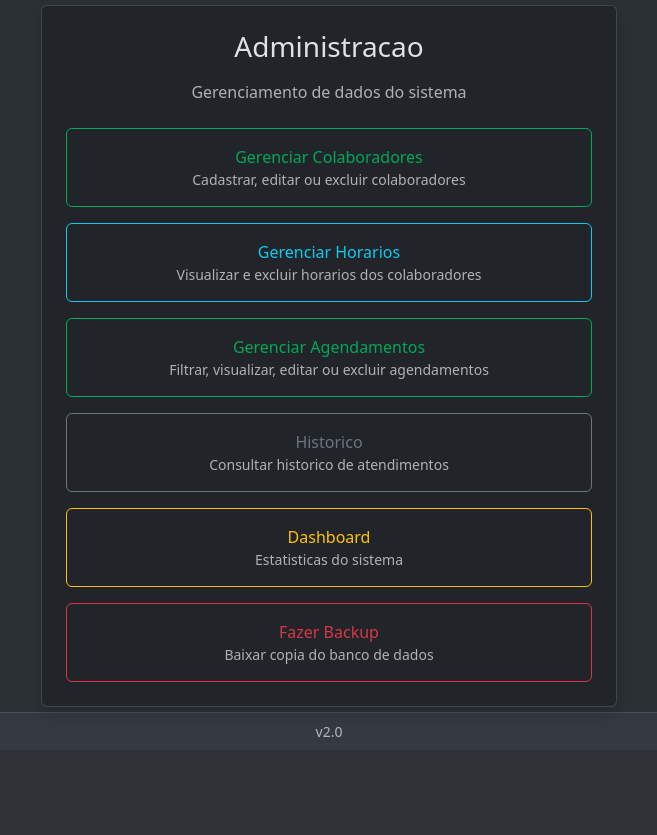
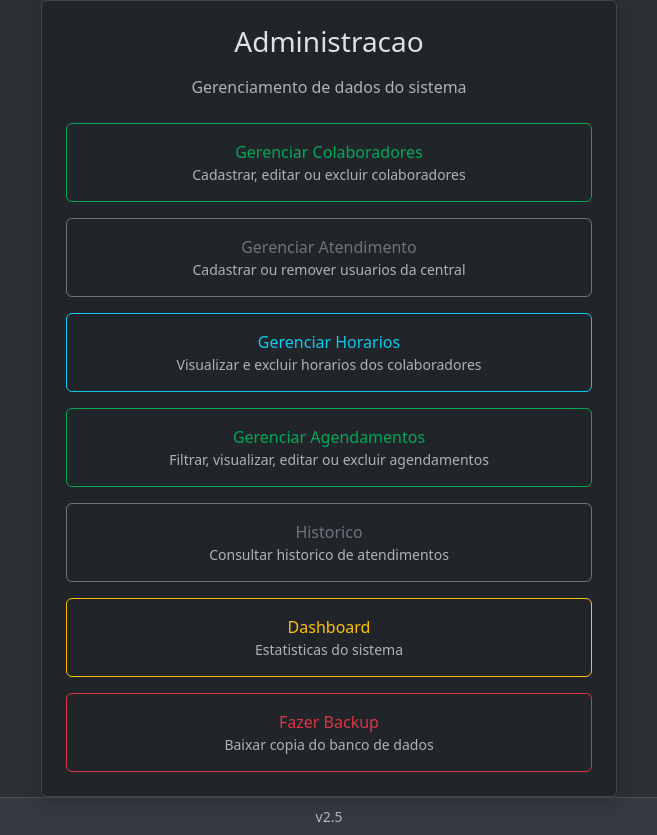
Before and after one commit to DougVikt/app_agendamento, a Flask app: page /admin in a window 1280 px wide. Shown: the part 50-885 px from the top of the page, without its empty margins (311-968 px from the left). Before the commit the page ends 787 px from the top, so only its background shows below. Run offline with Flask 3, Linux system fonts and the light colour scheme; the visitor is signed in with stand-in values (Sample User, id 1).

Commit message:
feat: add atendimento table, user tracking in agendamentos, telefone filter

```diff
--- a/app.py
+++ b/app.py
@@ -6,7 +6,7 @@ from flask import Flask, render_template, request, jsonify, session, redirect
 
 app = Flask(__name__)
 app.secret_key = 'agenda2026secret'
-VERSAO = "v2.0"
+VERSAO = "v2.5"
 
 DB_PATH = os.environ.get("AGENDA_DB") or os.path.join(os.path.dirname(__file__), '.agenda.db')
 
@@ -22,6 +22,10 @@ def init_db():
     conn = get_db()
     conn.executescript("""
         CREATE TABLE IF NOT EXISTS colaborador (
+            id INTEGER PRIMARY KEY AUTOINCREMENT,
+            nome TEXT NOT NULL UNIQUE
+        );
+        CREATE TABLE IF NOT EXISTS atendimento (
             id INTEGER PRIMARY KEY AUTOINCREMENT,
             nome TEXT NOT NULL UNIQUE
         );
@@ -50,10 +54,15 @@ def init_db():
             hora_fim TEXT NOT NULL,
             status TEXT NOT NULL DEFAULT 'Agendado',
             criado_em TEXT DEFAULT (datetime('now','localtime')),
+            atendimento_user TEXT DEFAULT '',
             FOREIGN KEY (colaborador_id) REFERENCES colaborador(id)
         );
+        CREATE INDEX IF NOT EXISTS idx_agendamentos_data ON agendamentos(data);
+        CREATE INDEX IF NOT EXISTS idx_agendamentos_colaborador ON agendamentos(colaborador_id);
+        CREATE INDEX IF NOT EXISTS idx_agendamentos_status ON agendamentos(status);
+        CREATE INDEX IF NOT EXISTS idx_horarios_colaborador ON horarios(colaborador_id);
     """)
-    for col in ['cpf', 'status', 'telefone', 'observacoes']:
+    for col in ['cpf', 'status', 'telefone', 'observacoes', 'atendimento_user']:
         try: conn.execute(f"ALTER TABLE agendamentos ADD COLUMN {col} TEXT DEFAULT ''")
         except: pass
     for col in ['recorrente', 'dia_semana']:
@@ -246,6 +255,53 @@ def remover_colaborador(id_):
     return jsonify({"ok": True})
 
 # ---------------------------------------------------------------------------
+# API - ATENDIMENTO
+# ---------------------------------------------------------------------------
+@app.route("/api/atendimento", methods=["GET"])
+def listar_atendimento():
+    conn = get_db()
+    rows = conn.execute("SELECT * FROM atendimento ORDER BY nome").fetchall()
+    conn.close()
+    return jsonify([dict(r) for r in rows])
+
+@app.route("/api/atendimento", methods=["POST"])
+def criar_atendimento():
+    dados = request.get_json()
+    nome = dados.get("nome", "").strip()
+    if not nome: return jsonify({"erro": "Nome obrigatorio"}), 400
+    conn = get_db()
+    try:
+        conn.execute("INSERT INTO atendimento (nome) VALUES (?)", (nome,))
+        conn.commit()
+        id_ = conn.execute("SELECT last_insert_rowid()").fetchone()[0]
+        conn.close()
+        return jsonify({"id": id_, "nome": nome}), 201
+    except sqlite3.IntegrityError:
+        conn.close()
+        return jsonify({"erro": "Ja existe"}), 400
+
+@app.route("/api/atendimento/<int:id_>", methods=["PATCH"])
+def renomear_atendimento(id_):
+    dados = request.get_json()
+    nome = dados.get("nome", "").strip()
+    if not nome: return jsonify({"erro": "Nome obrigatorio"}), 400
+    conn = get_db()
+    try:
+        conn.execute("UPDATE atendimento SET nome=? WHERE id=?", (nome, id_))
+        conn.commit(); conn.close()
+        return jsonify({"ok": True, "nome": nome})
+    except sqlite3.IntegrityError:
+        conn.close()
+        return jsonify({"erro": "Ja existe"}), 400
+
+@app.route("/api/atendimento/<int:id_>", methods=["DELETE"])
+def remover_atendimento(id_):
+    conn = get_db()
+    conn.execute("DELETE FROM atendimento WHERE id=?", (id_,))
+    conn.commit(); conn.close()
+    return jsonify({"ok": True})
+
+# ---------------------------------------------------------------------------
 # API - HORARIOS
 # ---------------------------------------------------------------------------
 @app.route("/api/horarios/<int:pid>", methods=["GET"])
@@ -337,8 +393,10 @@ def criar_agendamento():
     d = request.get_json()
     cliente = d.get("cliente", "").strip()
     tipo = d.get("tipo", "").strip()
+    atendimento_user = d.get("atendimento_user", "").strip()
     if not cliente: return jsonify({"erro": "Nome do cliente obrigatorio"}), 400
     if not tipo: return jsonify({"erro": "Tipo de atendimento obrigatorio"}), 400
+    if not atendimento_user: return jsonify({"erro": "Responsavel pelo agendamento obrigatorio"}), 400
     slots = slots_disponiveis(d["colaborador_id"], d["data"])
     if d["hora_inicio"] not in slots: return jsonify({"erro": "Horario indisponivel"}), 409
     conn = get_db()
@@ -351,8 +409,8 @@ def criar_agendamento():
     h_fim = (datetime.datetime.strptime(d["hora_inicio"], "%H:%M") +
              datetime.timedelta(minutes=hor["intervalo"])).strftime("%H:%M")
     conn.execute(
-        "INSERT INTO agendamentos (colaborador_id, tipo, cliente, cpf, telefone, observacoes, data, hora_inicio, hora_fim) VALUES (?,?,?,?,?,?,?,?,?)",
-        (d["colaborador_id"], tipo, cliente, d.get("cpf",""), d.get("telefone",""), d.get("observacoes",""), d["data"], d["hora_inicio"], h_fim)
+        "INSERT INTO agendamentos (colaborador_id, tipo, cliente, cpf, telefone, observacoes, data, hora_inicio, hora_fim, atendimento_user) VALUES (?,?,?,?,?,?,?,?,?,?)",
+        (d["colaborador_id"], tipo, cliente, d.get("cpf",""), d.get("telefone",""), d.get("observacoes",""), d["data"], d["hora_inicio"], h_fim, atendimento_user)
     )
     conn.commit(); conn.close()
     return jsonify({"ok": True}), 201
--- a/templates/index.html
+++ b/templates/index.html
@@ -36,6 +36,11 @@
                 <button class="btn btn-outline-primary w-100 mb-3 py-3" data-bs-toggle="modal" data-bs-target="#modalGerenciar">
                     Gerenciar Colaboradores
                     <small class="d-block text-muted">Cadastrar, editar ou excluir colaboradores</small>
+                </button>
+
+                <button class="btn btn-outline-secondary w-100 mb-3 py-3" data-bs-toggle="modal" data-bs-target="#modalAtendimento">
+                    Gerenciar Atendimento
+                    <small class="d-block text-muted">Cadastrar ou remover usuarios da central</small>
                 </button>
 
                 <button class="btn btn-outline-info w-100 mb-3 py-3" data-bs-toggle="modal" data-bs-target="#modalHorarios">
@@ -82,6 +87,29 @@
                             <tr><th>Nome</th><th class="text-end" style="width:140px"></th></tr>
                         </thead>
                         <tbody id="tabelacolaborador"></tbody>
+                    </table>
+                </div>
+            </div>
+        </div>
+    </div>
+
+    <div class="modal fade" id="modalAtendimento" tabindex="-1">
+        <div class="modal-dialog modal-lg">
+            <div class="modal-content">
+                <div class="modal-header">
+                    <h5>Gerenciar Atendimento</h5>
+                    <button type="button" class="btn-close" data-bs-dismiss="modal"></button>
+                </div>
+                <div class="modal-body">
+                    <div class="input-group mb-3">
+                        <input type="text" id="novoAtendNome" class="form-control" placeholder="Nome do usuario">
+                        <button class="btn btn-primary" onclick="cadastrarAtendimento()">Adicionar</button>
+                    </div>
+                    <table class="table table-striped mb-0">
+                        <thead class="table-dark">
+                            <tr><th>Nome</th><th class="text-end" style="width:80px"></th></tr>
+                        </thead>
+                        <tbody id="tabelaAtendimento"></tbody>
                     </table>
                 </div>
             </div>
@@ -453,6 +481,43 @@
                 .then(r => r.json()).then(() => carregarLista());
         }
 
+        // --- Gerenciar Atendimento ---
+        function carregarAtendimento() {
+            fetch('/api/atendimento').then(r => r.json()).then(data => {
+                const tbody = document.getElementById('tabelaAtendimento');
+                tbody.innerHTML = '';
+                if (!data.length) { tbody.innerHTML = '<tr><td colspan="2" class="text-center text-muted py-3">Nenhum usuario cadastrado</td></tr>'; return; }
+                data.forEach(u => {
+                    tbody.innerHTML += `<tr>
+                        <td class="align-middle">${u.nome}</td>
+                        <td class="text-end">
+                            <button class="btn btn-outline-danger btn-sm py-0 px-2" onclick="removerAtendimento(${u.id},'${u.nome.replace(/'/g,"\\'")}')">Excluir</button>
+                        </td>
+                    </tr>`;
+                });
+            });
+        }
+
+        function cadastrarAtendimento() {
+            const nome = document.getElementById('novoAtendNome').value.trim();
+            if (!nome) return alert('Digite um nome');
+            fetch('/api/atendimento', {
+                method: 'POST',
+                headers: {'Content-Type': 'application/json'},
+                body: JSON.stringify({nome})
+            }).then(r => r.json()).then(d => {
+                if (d.erro) return alert(d.erro);
+                document.getElementById('novoAtendNome').value = '';
+                carregarAtendimento();
+            });
+        }
+
+        function removerAtendimento(id, nome) {
+            if (!confirm('Remover "' + nome + '"?')) return;
+            fetch('/api/atendimento/' + id, {method: 'DELETE'})
+                .then(r => r.json()).then(() => carregarAtendimento());
+        }
+
         // --- Gerenciar Horarios ---
         function carregarColabSelect(selectId) {
             fetch('/api/colaborador').then(r => r.json()).then(data => {
@@ -597,6 +662,7 @@
         document.getElementById('modalEditAg').addEventListener('shown.bs.modal', () => document.getElementById('editAgcliente').focus());
         document.getElementById('modalHorarios').addEventListener('show.bs.modal', () => carregarColabSelect('filtroHorarioColab'));
         document.getElementById('modalHorarios').addEventListener('hidden.bs.modal', () => { document.getElementById('tabelaHorarios').innerHTML = ''; });
+        document.getElementById('modalAtendimento').addEventListener('show.bs.modal', () => { document.getElementById('novoAtendNome').value = ''; carregarAtendimento(); });
     </script>
 </body>
 </html>
```
Also changed, not shown: templates/atendimento.html (+19 -1 lines), templates/colaborador.html (+13 -4 lines), templates/historico.html (+18 -3 lines), README.md, 1 other file.
